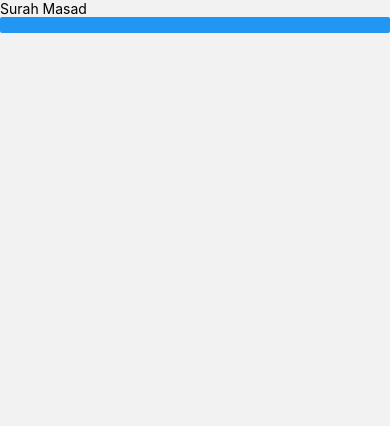
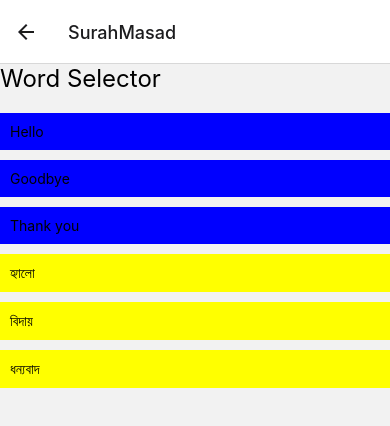
Before and after one commit to rakib3004/quranic-bangla, a React Native app: screen /SurahMasad in a window 390 px wide. Shown: the top 426 px of the page. Built offline with nearby package versions, Linux system fonts and the light colour scheme; what tailwindcss-react-native would draw is missing.

Commit message:
add componenets

```diff
--- a/screens/levels/Level1.jsx
+++ b/screens/levels/Level1.jsx
@@ -1,6 +1,6 @@
 import { useNavigation } from '@react-navigation/native';
 import React, { useLayoutEffect } from 'react';
-import { Image, Text, View } from 'react-native';
+import { Button, Image, Text, View } from 'react-native';
 import { TouchableOpacity } from 'react-native-gesture-handler';
 
 const Level1 = () => {
@@ -22,7 +22,6 @@ const Level1 = () => {
 return (
   <View className="flex-1 p-4">
   <Text className="text-3xl justify-center flex-1 text-center pt-12 ">Level 1</Text>
-
     <View className="flex-row mb-4">
       <CardItem item={cardItems[0]} />
       <CardItem item={cardItems[1]} />
--- a/screens/surahs/SurahFatiha.jsx
+++ b/screens/surahs/SurahFatiha.jsx
@@ -57,7 +57,7 @@ const SurahFatiha = () => {
 
     <View >
       <Text className="text-center font-semibold text-4xl">Surah Fatiha</Text>
-      <Button className="w-200 h-auto text-black bg-blue-800" onPress={() => navigation.navigate("Home")}>Go To Home</Button>
+      <Button className="text-black bg-blue sm" onPress={() => navigation.navigate("Home")}>Go To Home</Button>
 
       {quranicData.map((ayat, index) => (
         <View
--- a/screens/surahs/SurahMasad.jsx
+++ b/screens/surahs/SurahMasad.jsx
@@ -1,60 +1,67 @@
-import { useNavigation } from '@react-navigation/native';
-import React, { useLayoutEffect } from 'react';
-import { Text, View } from "react-native";
-import { Button } from "react-native-web";
+import React, { useState } from 'react';
+import { View, Text, TouchableOpacity } from 'react-native';
 
 const SurahMasad = () => {
-  const quranicData = [
-    {
-      arabic: "",
-      bangla: "",
-      english: "",
-    },
-    {
-      arabic: "",
-      bangla: "",
-      english: "",
-    },
-    {
-        arabic: "",
-        bangla: "",
-        english: "",
-    },
-    {
-        arabic: "",
-        bangla: "",
-        english: "",
-    },
-  ];
-    const navigation = useNavigation();
-useLayoutEffect(() => {
-    navigation.setOptions(
-      {
-        headerShown: false,
-      },
-      []
-    );
-  });
+  const [words, setWords] = useState([
+    { english: 'Hello', bangla: 'হ্যালো' },
+    { english: 'Goodbye', bangla: 'বিদায়' },
+    { english: 'Thank you', bangla: 'ধন্যবাদ' },
+    // Add more words here
+  ]);
+
+  const [selectedWord, setSelectedWord] = useState('');
+
+  const handleWordSelection = (englishWord) => {
+    const selected = words.find((word) => word.english === englishWord);
+    if (selected) {
+      setSelectedWord(selected.bangla);
+    }
+  };
+
+  const handleWordSelection2 = (banglaWord) => {
+    const selected = words.find((word) => word.bangla === banglaWord);
+    if (selected) {
+      setSelectedWord(selected.bangla);
+    }
+  };
   return (
+    <View>
+      <Text style={{ fontSize: 24, marginBottom: 20 }}>Word Selector</Text>
+      <View>
+        {words.map((word) => (
+          <TouchableOpacity
+            key={word.english}
+            style={{
+              backgroundColor: selectedWord === word.english ? 'red' : 'blue',
+              padding: 10,
+              marginBottom: 10,
+            }}
+            onPress={() => handleWordSelection(word.english)}
+          >
+            <Text>{word.english}</Text>
+          </TouchableOpacity>
+        ))}
+      </View>
+      <View>
+        {words.map((word) => (
+          <TouchableOpacity
+            key={word.bangla}
+            style={{
+              backgroundColor: selectedWord === word.bangla ? 'green' : 'yellow',
+              padding: 10,
+              marginBottom: 10,
+            }}
+            onPre
+            onPress={() => handleWordSelection2(word.bangla)}
+          >
+            <Text>{word.bangla}</Text>
+          </TouchableOpacity>
+        ))}
+      </View>
 
-    <View >
 
-      <Text className="text-center font-semibold text-4xl">Surah Masad</Text>
-      <Button className="" onPress={() => navigation.navigate("Home")}>Go To Home</Button>
-
-      {quranicData.map((ayat, index) => (
-        <View
-          key={index}
-          className="bg-white w-1/2 border-white rounded-lg shadow-lg px-6 py-6 my-4 flex justify-center items-center"
-        >
-          <Text className="text-center text-md">{ayat.arabic}</Text>
-          <Text className="text-center text-md">{ayat.bangla}</Text>
-          <Text className="text-center text-md">{ayat.english}</Text>
-        </View>
-      ))}
-
-    </View >
-
+    </View>
   );
 };
+
 export default SurahMasad;
```
Also changed, not shown: 2 other files (tests, documents, lock files or other folders).
